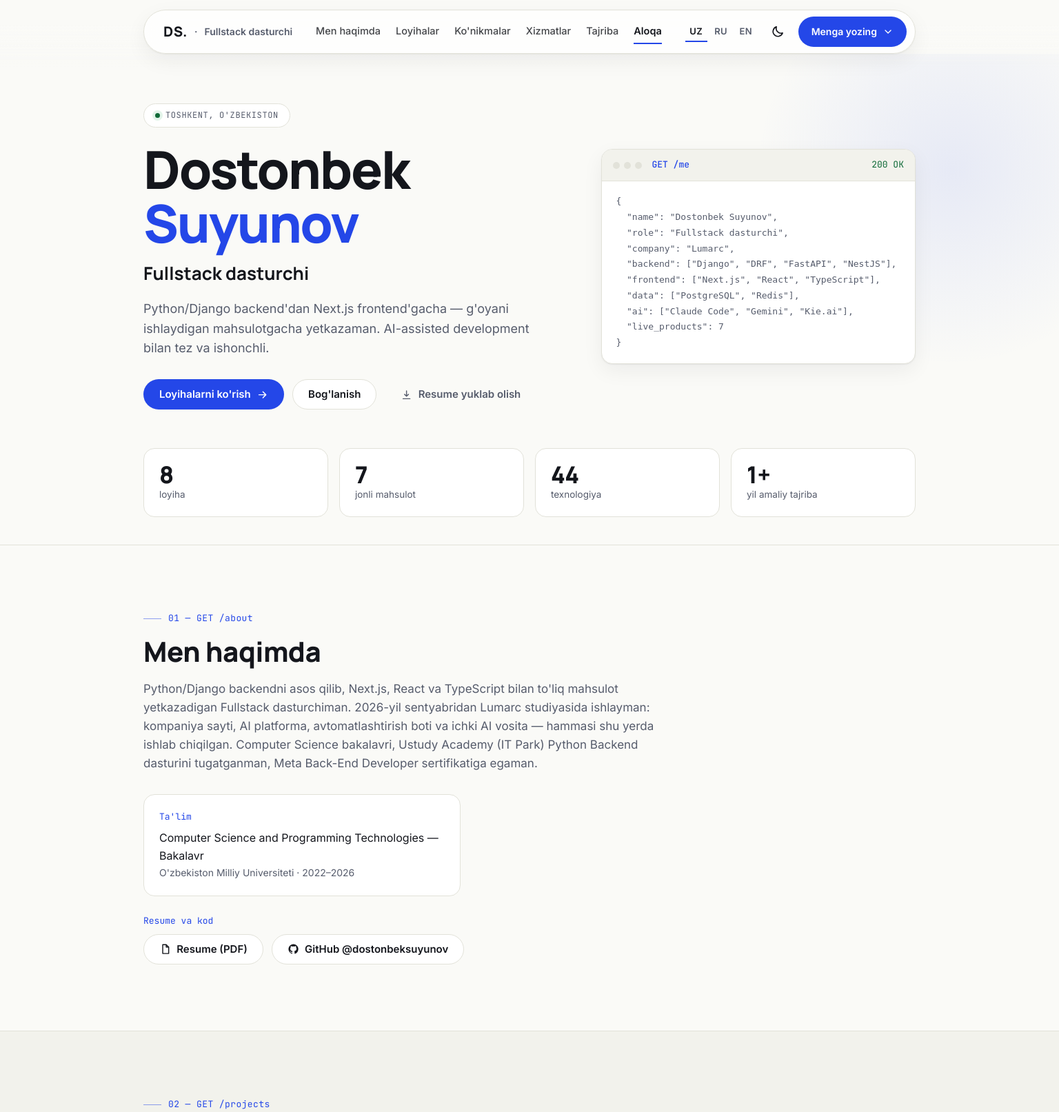
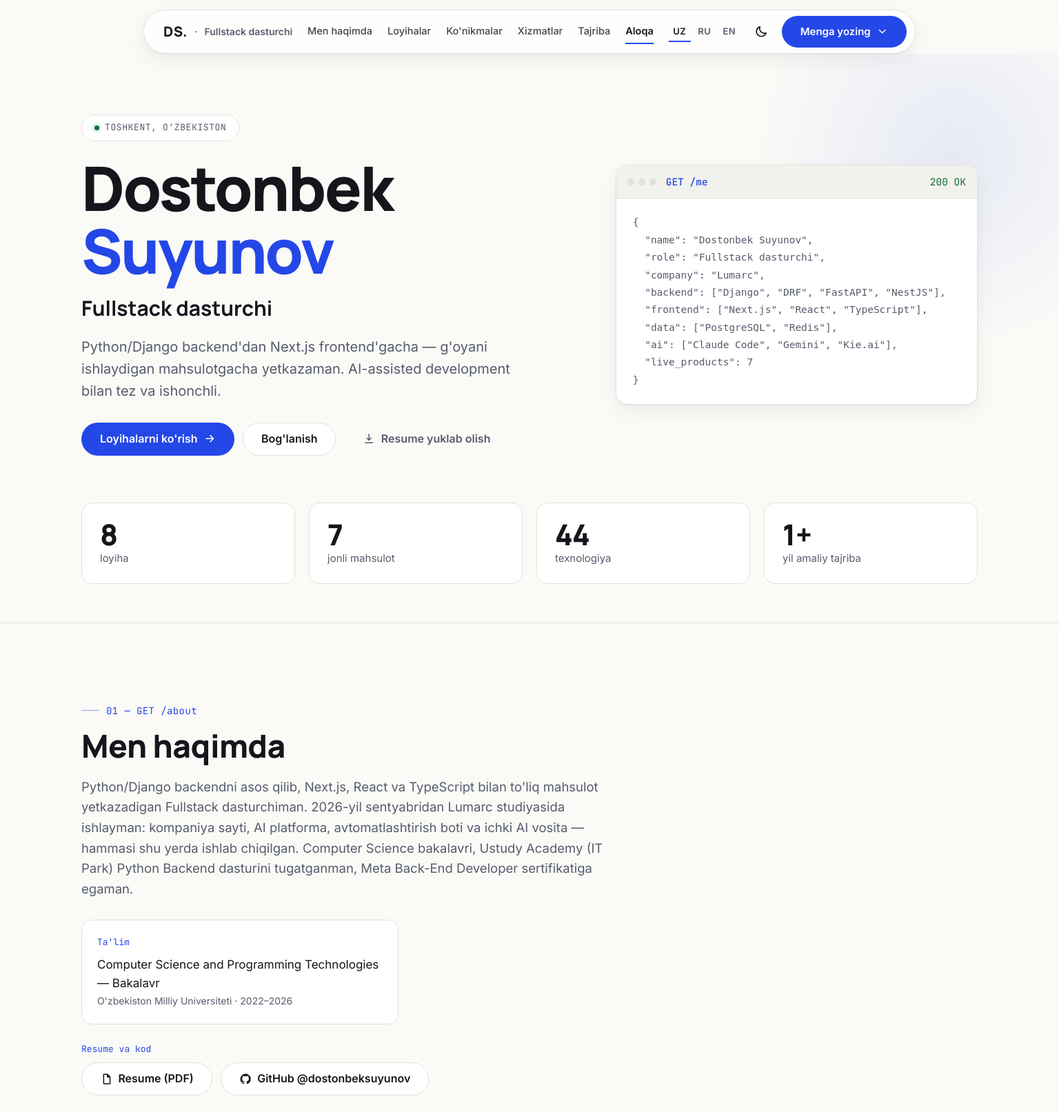
Before and after one commit to dostonbeksuyunov/About_myself_portfolio, a Django app: page / in a window 1536 px wide. Shown: the top 1613 px of the page at 69% size. Run offline with Django 5.2, Linux system fonts and the light colour scheme; data comes from the database, SQL or seed files in the repository.

Commit message:
Keng ekranlarda kontent kengaytirildi va kattalashtirildi (menyu kapsulasi o'zgarmadi)
1360px dan: konteyner 1300px, 1680px dan 1420px; shrift, oraliq va kartalar kattalashdi.

Co-Authored-By: Claude Sonnet 5.5 <noreply@anthropic.com>

```diff
--- a/core/static/core/css/style.css
+++ b/core/static/core/css/style.css
@@ -49,6 +49,7 @@
   --font-body: 'Inter', system-ui, -apple-system, 'Segoe UI', sans-serif;
   --font-mono: 'JetBrains Mono', ui-monospace, 'SFMono-Regular', Menlo, monospace;
   --nav-h: 92px;
+  --container: 1120px;
 }
 
 /* ===== Asos ===== */
@@ -70,7 +71,7 @@ ul, ol { list-style: none; }
 h1, h2, h3 { font-family: var(--font-display); line-height: 1.15; letter-spacing: -0.01em; }
 :focus-visible { outline: 2px solid var(--accent); outline-offset: 3px; border-radius: 4px; }
 .icon { width: 1.15em; height: 1.15em; flex-shrink: 0; vertical-align: -0.2em; }
-.container { width: min(1120px, 100% - 32px); margin-inline: auto; }
+.container { width: min(var(--container), 100% - 32px); margin-inline: auto; }
 .center { text-align: center; }
 .muted { color: var(--text-muted); font-size: 14px; }
 
@@ -535,3 +536,85 @@ h1, h2, h3 { font-family: var(--font-display); line-height: 1.15; letter-spacing
   *, *::before, *::after { animation: none !important; transition: none !important; scroll-behavior: auto !important; }
   .js-reveal .reveal { opacity: 1; transform: none; }
 }
+
+/* ===== Keng ekranlar: kontent kengroq va kattaroq (menyu kapsulasi o'zgarmaydi) ===== */
+@media (min-width: 1360px) {
+  :root { --container: 1300px; }
+  body { font-size: 17px; }
+  .section { padding: 116px 0; }
+  .section h2, .page-title { font-size: clamp(34px, 3.2vw, 46px); }
+  .section-intro, .about-text { font-size: 18.5px; max-width: 760px; }
+  .route { font-size: 14px; }
+  .btn { min-height: 48px; padding: 11px 26px; font-size: 16px; }
+  .btn-sm { min-height: 46px; font-size: 15px; }
+
+  .hero { padding: 88px 0 56px; }
+  .hero-grid { gap: 64px; }
+  .hero-badge { font-size: 13px; padding: 8px 18px; }
+  .hero-name { font-size: clamp(64px, 5.8vw, 92px); }
+  .hero-role { font-size: 30px; }
+  .hero-tagline { font-size: 20px; max-width: 640px; }
+  .hero-card { font-size: 14.5px; }
+  .hero-card pre { padding: 22px 24px; }
+  .stats { gap: 20px; margin-top: 68px; }
+  .stat { padding: 24px 26px; }
+  .stat dd { font-size: 42px; }
+  .stat dt { font-size: 15px; }
+
+  .project-grid, .learning-list { grid-template-columns: repeat(auto-fill, minmax(min(380px, 100%), 1fr)); gap: 28px; }
+  .project-body { padding: 24px 26px 26px; gap: 12px; }
+  .project-body .card-title { font-size: 24px; }
+  .project-short { font-size: 16.5px; }
+  .project-body .chip { font-size: 12.5px; padding: 4px 11px; }
+  .card-link { font-size: 15.5px; }
+  .block-title { font-size: 22px; }
+  .badge { font-size: 12.5px; }
+
+  .skills-grid { gap: 40px 56px; }
+  .skill-cat { font-size: 14px; }
+  .chip { font-size: 13.5px; padding: 6px 14px; }
+  .skills-soft { font-size: 16px; }
+
+  .services-grid { gap: 24px; }
+  .service-card { padding: 30px; }
+  .service-card h3 { font-size: 21px; }
+  .service-card p { font-size: 16px; }
+  .service-icon { width: 50px; height: 50px; }
+  .group-cta { padding: 26px 32px; }
+  .group-cta-text strong { font-size: 20px; }
+  .group-cta-text span { font-size: 15.5px; }
+
+  .timeline-content h3 { font-size: 22px; }
+  .timeline-org, .timeline-desc { font-size: 16.5px; }
+  .timeline-period { font-size: 14px; }
+  .timeline-projects { max-width: 860px; }
+  .timeline-projects strong { font-size: 16.5px; }
+  .timeline-projects span { font-size: 15px; }
+
+  .cta-section { padding: 104px 0; }
+  .cta-panel { padding: 72px 64px; }
+  .cta-grid { max-width: 900px; gap: 18px; }
+  .cta-item { min-height: 88px; padding: 20px 24px; }
+  .cta-item-text strong { font-size: 17px; }
+  .cta-item-text small { font-size: 13.5px; }
+  .cta-desc { font-size: 18.5px; }
+
+  .footer { padding: 84px 0 36px; }
+  .footer-plain a, .footer .link-row { font-size: 16px; }
+  .footer-about { font-size: 16px; max-width: 360px; }
+  .footer-logo { font-size: 24px; }
+  .footer-bottom { font-size: 15px; }
+
+  .case-lead { font-size: 21px; max-width: 840px; }
+  .case-main p { font-size: 18px; max-width: 800px; }
+  .highlights li { font-size: 17px; }
+  .case-grid { grid-template-columns: 1fr 360px; gap: 56px; }
+  .case-main h2, .case-side h2, .gallery-section h2 { font-size: 24px; }
+  .filter-chip { font-size: 15px; }
+}
+
+@media (min-width: 1680px) {
+  :root { --container: 1420px; }
+  .hero-name { font-size: clamp(80px, 5.4vw, 104px); }
+  .section h2, .page-title { font-size: 50px; }
+}
```
